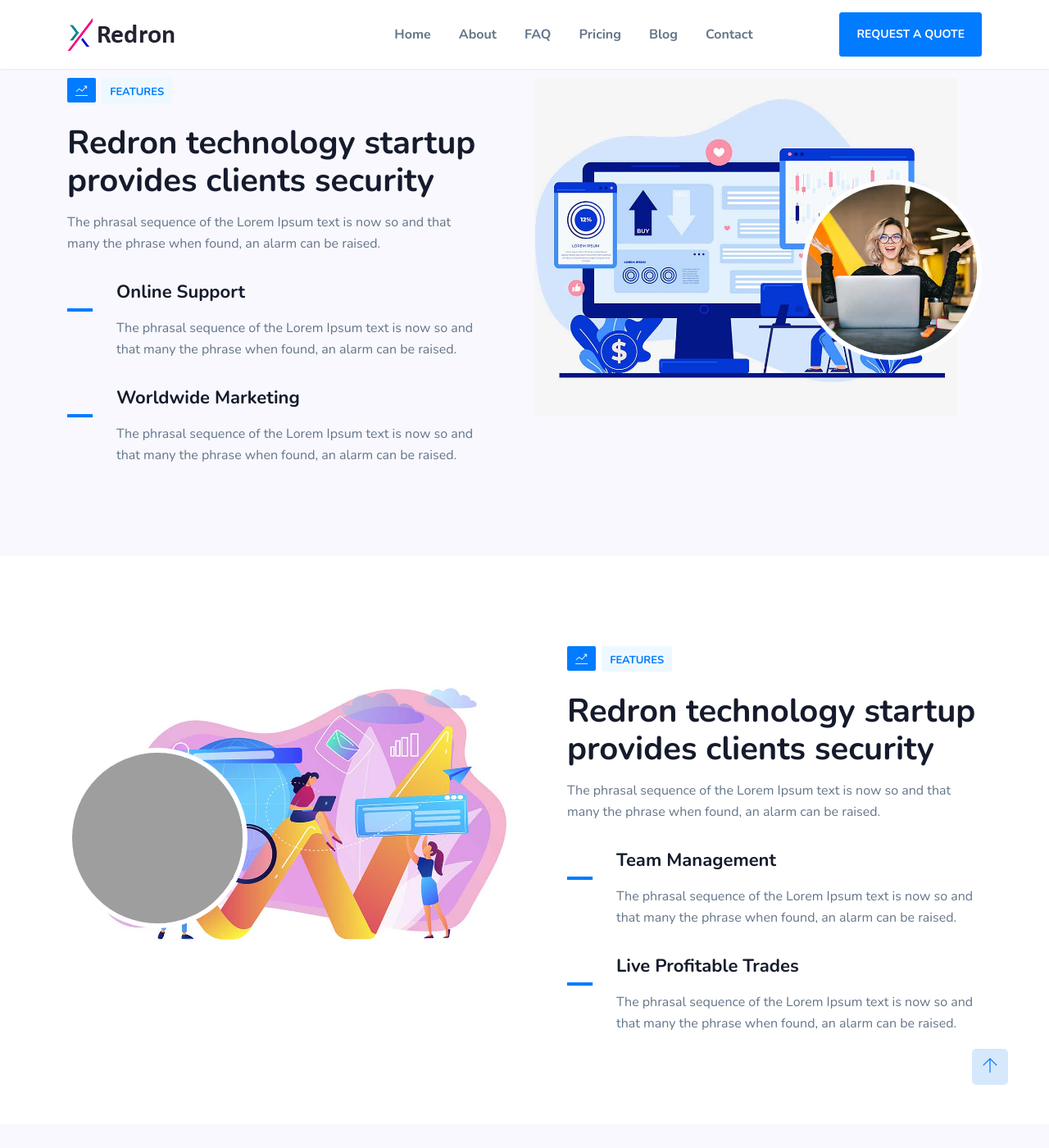
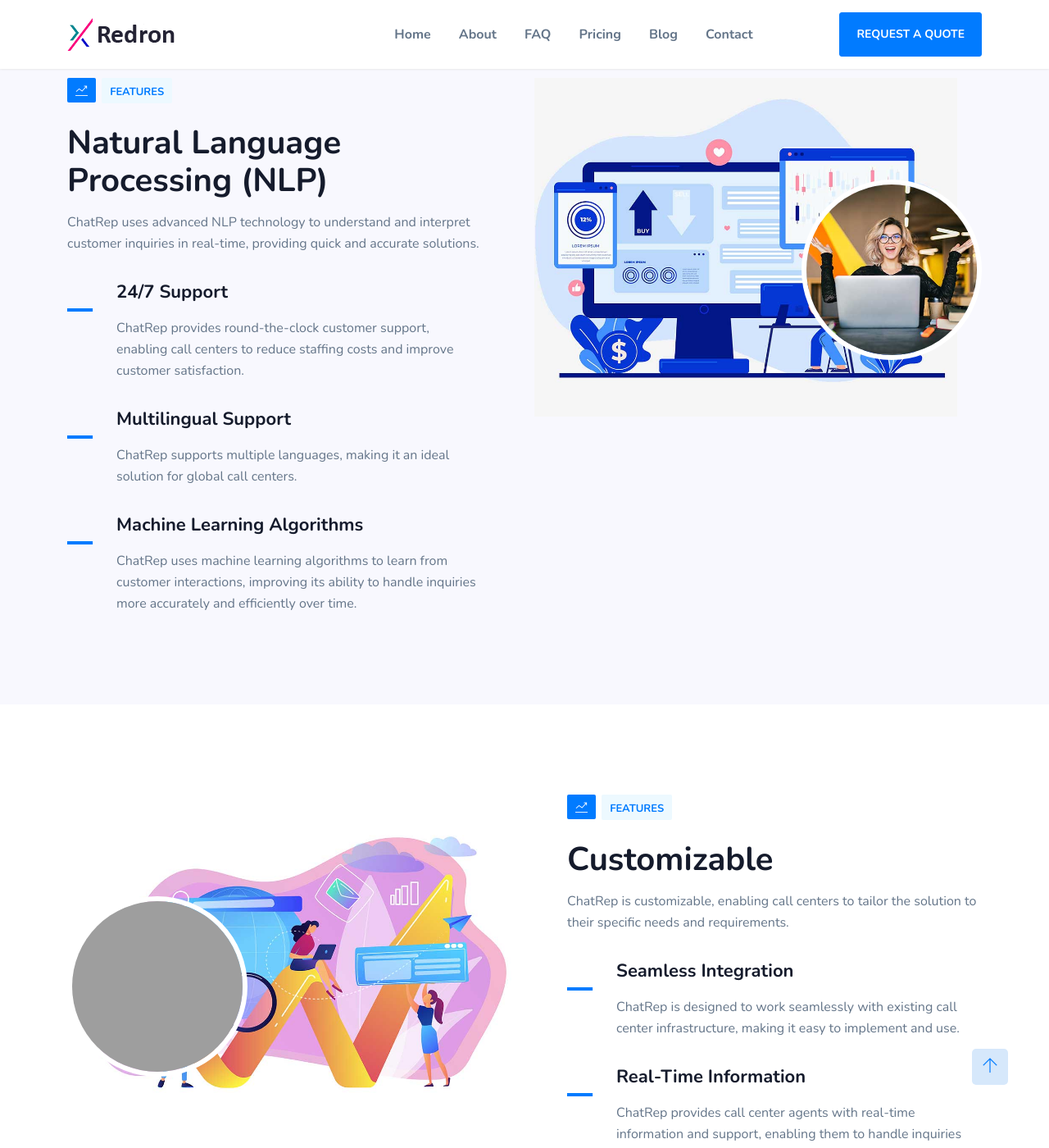
Before and after one commit to chatrep/chatrep.github.io, a Jekyll site: the page built from index.html, in a window 1280 px wide and 1400 px high, scrolled down 735 px. Shown: the whole window at 82% size. Built offline with Jekyll 4.4.1, drawn with Linux system fonts in a browser that asks for light colours; nearby versions of some CDN libraries; some web fonts are replaced; library files that are not in the unit come from our copies; some of the changed text lies outside the part shown; grey boxes are pictures that could not be loaded.

```diff
--- a/_config.yml
+++ b/_config.yml
@@ -1,25 +1,16 @@
-####################################################
-#
-# Welcome to Redron Jekyll Template
-#
-# Product Link : https://themeix.com/product/redron-jekyll-template/
-# Version : v1.0.0
-#
-####################################################
-
 # Site settings
-title: "Redron - Jekyll Premium Theme"
-email: "themeix@gmail.com"
+title: "ChatRep - Revolutionizing Customer Support with AI"
+email: "support@chatrep.ai"
 baseurl: "" # the subpath of your site, e.g. /blog
-url: " " # the base hostname & protocol for your site, e.g. http://example.com
+url: "https://chatrep.ai" # the base hostname & protocol for your site, e.g. http://example.com
 logo: /assets/img/logo/logo.png
-description: "Redron is a responsive Jekyll template for your business website"
-keywords: "jekyll, minimal jekyll, jekyll theme, responsive jekyll, seo friendly blog, super fast blog, responsive"
-mailclimp: 'https://themeix.us16.list-manage.com/subscribe/post?u=307862c135e4548eecf86f389&amp;id=4784863884'
-facebook: https://facebook.com/themeix
-instagram: https://instagram.com/themeix
-twitter: https://twitter.com/themeix_com
-pinterest: https://pinterest.com/themeix
+description: "ChatRep, Inc. is a leading provider of AI-powered customer support solutions. Its innovative products and solutions help call centers improve their operations and provide better customer service."
+keywords: "chatrep, customer, service, artificial, intelligence, ai, support, solutions, call, center"
+mailclimp: ""
+facebook: ""
+instagram: ""
+twitter: https://twitter.com/chatrepinc
+pinterest: ""
 
 
 # Build settings
--- a/_includes/sections/feature-section.html
+++ b/_includes/sections/feature-section.html
@@ -9,26 +9,31 @@
                             <i class="ti-stats-up"></i>
                             <span>Features</span>
                         </span>
-                        <h2>Redron technology startup provides clients security</h2>
-                        <p>The phrasal sequence of the Lorem Ipsum text is now so and that many the phrase when
-                            found, an alarm can be raised.</p>
+                        <h2>Natural Language Processing (NLP)</h2>
+                        <p>ChatRep uses advanced NLP technology to understand and interpret customer inquiries in real-time, providing quick and accurate solutions.</p>
                     </div>
                     <!-- about single -->
                     <div class="support-services wow fadeInUp" data-wow-delay="0.3s">
                         <a class="support-images" href="#"><i class="flaticon-073-speech"></i></a>
                         <div class="support-content">
-                            <h4>Online Support</h4>
-                            <p>The phrasal sequence of the Lorem Ipsum text is now so and that many the phrase when
-                                found, an alarm can be raised.</p>
+                            <h4>24/7 Support</h4>
+                            <p>ChatRep provides round-the-clock customer support, enabling call centers to reduce staffing costs and improve customer satisfaction.</p>
                         </div>
                     </div>
                     <!-- about single -->
                     <div class="support-services wow fadeInUp" data-wow-delay="0.7s">
                         <a class="support-images" href="#"><i class="flaticon-002-globe"></i></a>
                         <div class="support-content">
-                            <h4>Worldwide Marketing</h4>
-                            <p>The phrasal sequence of the Lorem Ipsum text is now so and that many the phrase when
-                                found, an alarm can be raised.</p>
+                            <h4>Multilingual Support</h4>
+                            <p>ChatRep supports multiple languages, making it an ideal solution for global call centers.</p>
+                        </div>
+                    </div>
+                    <!-- about single -->
+                    <div class="support-services wow fadeInUp" data-wow-delay="0.7s">
+                        <a class="support-images" href="#"><i class="flaticon-002-globe"></i></a>
+                        <div class="support-content">
+                            <h4>Machine Learning Algorithms</h4>
+                            <p>ChatRep uses machine learning algorithms to learn from customer interactions, improving its ability to handle inquiries more accurately and efficiently over time.</p>
                         </div>
                     </div>
                     <!-- about single -->
@@ -66,26 +71,31 @@
                             <i class="ti-stats-up"></i>
                             <span>Features</span>
                         </span>
-                        <h2>Redron technology startup provides clients security</h2>
-                        <p>The phrasal sequence of the Lorem Ipsum text is now so and that many the phrase when
-                            found, an alarm can be raised.</p>
+                        <h2>Customizable</h2>
+                        <p>ChatRep is customizable, enabling call centers to tailor the solution to their specific needs and requirements.</p>
                     </div>
                     <!-- about single -->
-                    <div class="support-services wow fadeInUp" data-wow-delay="0.3s">
-                        <a class="support-images" href="#"><i class="flaticon-014-hierarchical-structure"></i></a>
+                    <div class="support-services wow fadeInUp" data-wow-delay="0.7s">
+                        <a class="support-images" href="#"><i class="flaticon-002-globe"></i></a>
                         <div class="support-content">
-                            <h4>Team Management</h4>
-                            <p>The phrasal sequence of the Lorem Ipsum text is now so and that many the phrase when
-                                found, an alarm can be raised.</p>
+                            <h4>Seamless Integration</h4>
+                            <p>ChatRep is designed to work seamlessly with existing call center infrastructure, making it easy to implement and use.</p>
                         </div>
                     </div>
                     <!-- about single -->
                     <div class="support-services wow fadeInUp" data-wow-delay="0.7s">
-                        <a class="support-images" href="#"><i class="flaticon-125-analytics"></i></a>
+                        <a class="support-images" href="#"><i class="flaticon-002-globe"></i></a>
                         <div class="support-content">
-                            <h4>live profitable trades</h4>
-                            <p>The phrasal sequence of the Lorem Ipsum text is now so and that many the phrase when
-                                found, an alarm can be raised.</p>
+                            <h4>Real-time Information</h4>
+                            <p>ChatRep provides call center agents with real-time information and support, enabling them to handle inquiries more efficiently.</p>
+                        </div>
+                    </div>
+                    <!-- about single -->
+                    <div class="support-services wow fadeInUp" data-wow-delay="0.7s">
+                        <a class="support-images" href="#"><i class="flaticon-002-globe"></i></a>
+                        <div class="support-content">
+                            <h4>Scalable</h4>
+                            <p>ChatRep is a scalable solution, capable of handling a high volume of customer inquiries without compromising on performance or quality.</p>
                         </div>
                     </div>
                     <!-- about single -->
```
Also changed, not shown: _data/team-members.yml (+6 -30 lines), _includes/sections/overview-section.html (+2 -6 lines), style.css (+0 -11 lines).
